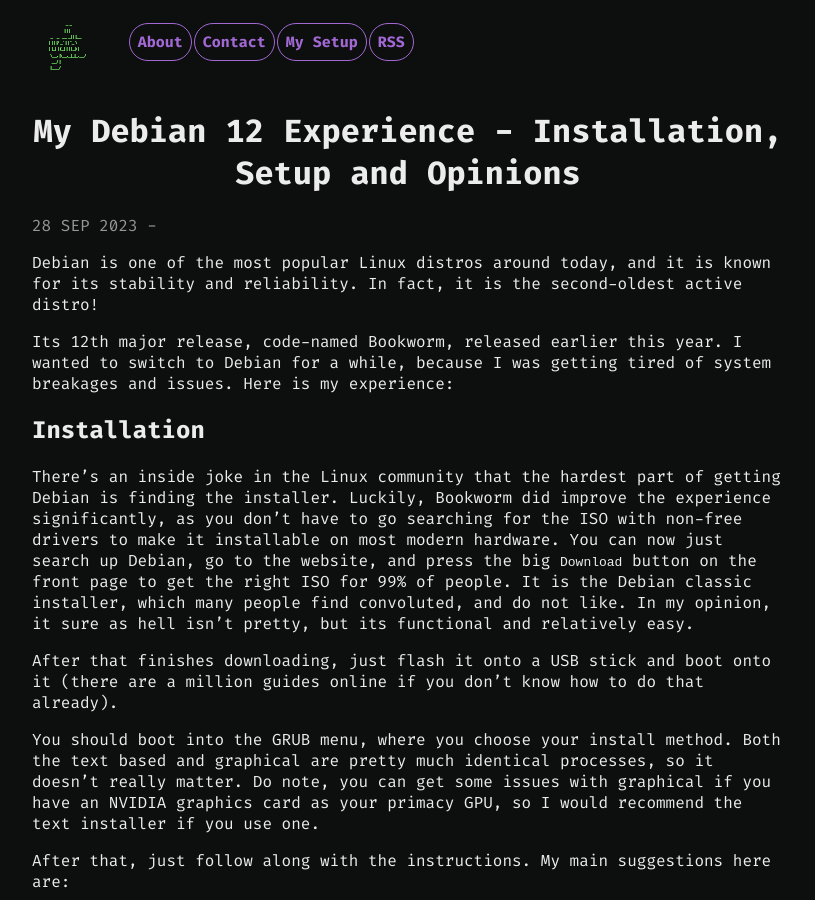
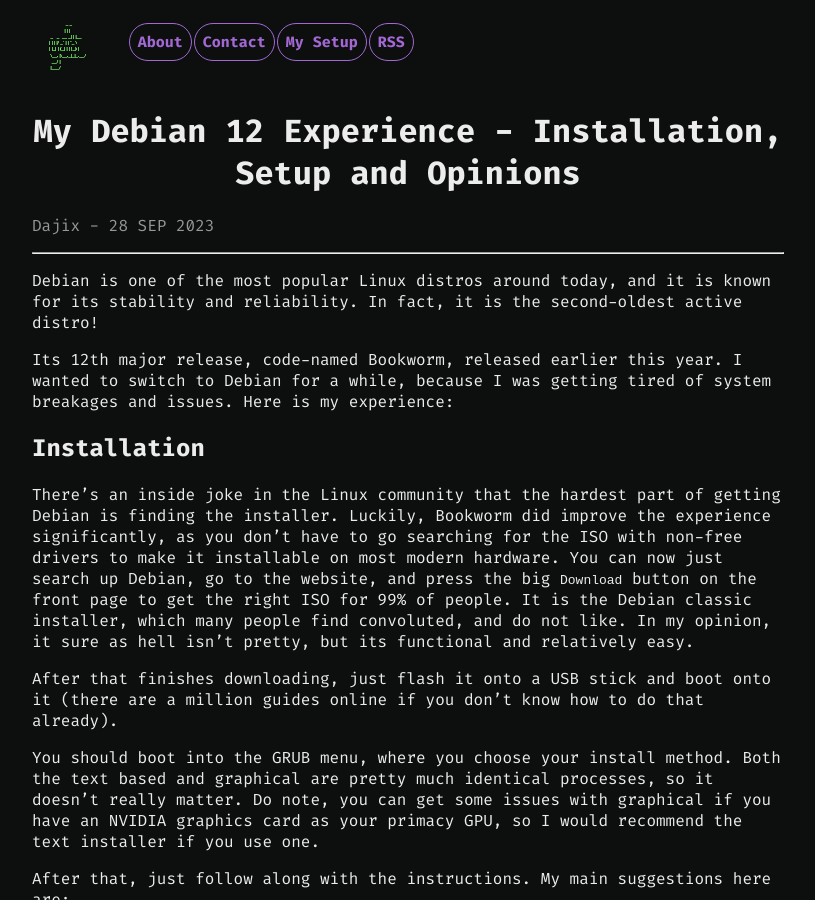
Before and after one commit to dajix350/dajix350.github.io, a Jekyll site: the page built from _posts/2023-9-28-debian.md, in a window 1280 px wide and 900 px high. Shown: the whole window, without its empty margins (232-1047 px from the left). Built offline with Jekyll 4.4.1, drawn with Linux system fonts in a browser that asks for light colours.

Commit message:
Remove Feather Icon JS & improve posts header

```diff
--- a/_layouts/default.html
+++ b/_layouts/default.html
@@ -5,7 +5,6 @@
     <meta name="viewport" content="width=device-width, initial-scale=1">
     <title>{{ page.title }}</title>
     <link rel="stylesheet" href="/assets/css/styles.css">
-    <script src="/assets/js/feather.js"></script>
   </head>
   {% if page.nav != false %}
   {% include nav.html %}
--- a/_layouts/post.html
+++ b/_layouts/post.html
@@ -2,6 +2,6 @@
 layout: default
 ---
 
-<p style="color: rgb(151, 151, 151);";">{{ page.date | date_to_string | upcase }} - {{ page.author }}</p>
-
+<p style="color: rgb(151, 151, 151);";">Dajix - {{ page.date | date_to_string | upcase }}</p>
+<hr>
 {{ content }}
```
Also changed, not shown: .github/workflows/jekyll.yml (added).
